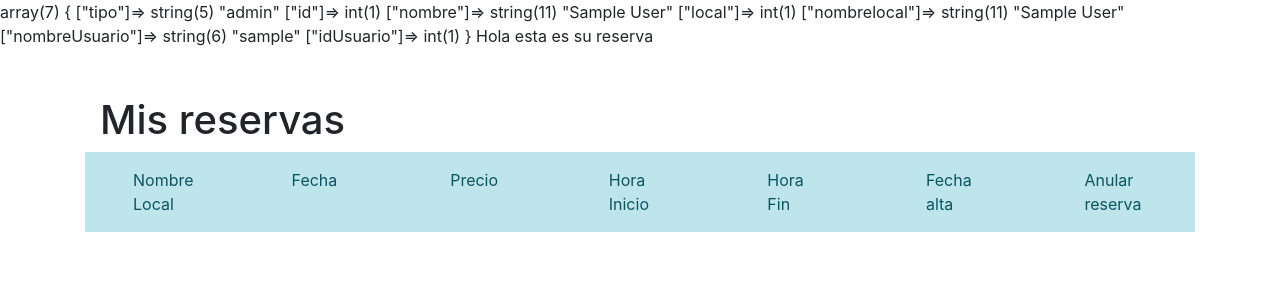
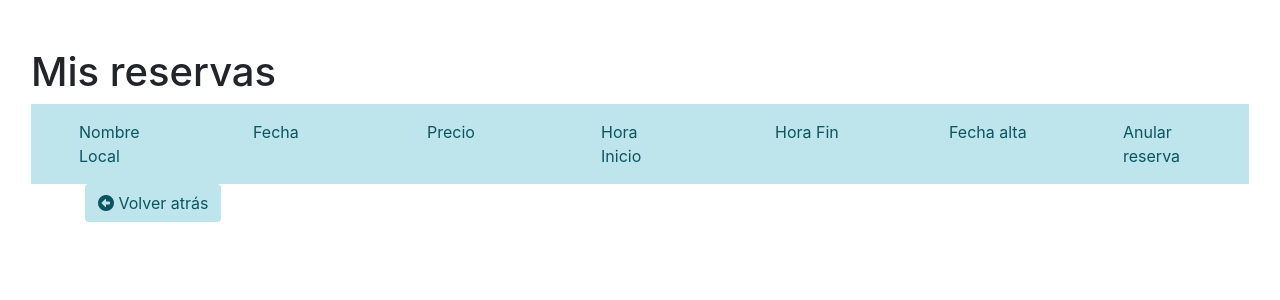
Before and after one commit to vcbeltran/CTC, a PHP site: page /detalleReservaLocalFechaPrecio.php?idReserva=1 in a window 1280 px wide. Shown: the top 300 px of the page. Run offline with PHP 8.4, Linux system fonts and the light colour scheme; the visitor is signed in with stand-in values (Sample User, id 1); data that the repository does not hold is empty; some libraries are stand-ins or nearby versions.

Commit message:
Arreglando parte de reservas. Limpiando líneas de depuración Añado botones de volver a página inicio.

```diff
--- a/consultas/consultasReservas.php
+++ b/consultas/consultasReservas.php
@@ -25,7 +25,7 @@ class consultasReservas {
     public function insertarReserva($fechaRealiza, $idCodigoFecha, $idUsuario){
         $alta = "INSERT INTO RESERVA (FECHAREALIZA, IDLOCALFECHAPRECIO, IDUSUARIO) "
                 . " VALUES ('$fechaRealiza', '$idCodigoFecha', '$idUsuario')";
-        echo $alta;
+
     if ($this->conexion->query($alta)) {
         $this->actualizaReservado($idCodigoFecha);
             return true;
--- a/usuarioOnline/altaReserva.php
+++ b/usuarioOnline/altaReserva.php
@@ -16,10 +16,6 @@ Esta página formaliza una reserva a un usuario.
         $idUsuario = $_SESSION['idUsuario'];
         $idCodigoFecha = $_GET['idReserva'];
         $fechaRealiza = date("Y-m-d");
-
-        echo $idUsuario;
-        echo $idCodigoFecha;
-        echo $fechaRealiza;
 
         $altaReserva = new consultasReservas();
         if ($altaReserva->insertarReserva($fechaRealiza, $idCodigoFecha, $idUsuario)){ ?>
--- a/usuarioOnline/detalleReservaLocalFechaPrecio.php
+++ b/usuarioOnline/detalleReservaLocalFechaPrecio.php
@@ -14,10 +14,9 @@ and open the template in the editor.
         <?php
         session_start();
         include '../consultas/consultasLocalFechaPrecio.php';
-        var_dump($_SESSION);
+        //var_dump($_SESSION);
         $idCodigoFecha = $_GET['idReserva'];
         $idUsuario = null;
-            echo 'Hola esta es su reserva' . $idUsuario;
 
         $idLocal = null;
         $reservado = null;
@@ -28,10 +27,9 @@ and open the template in the editor.
         $datosReservaSeleccionada = $consultaDetalle->detalleLocalFechaPrecio($idCodigoFecha);
 
         ?>
-        <div class="container">
         <div class="container-fluid  mt-5">
-            <h1>Mis reservas </h1>
-            <div class="row">
+            <h1 class="ml-md-3">Mis reservas </h1>
+            <div class="row mr-md-3 ml-md-3">
                 <div class="col list-group-item-info py-3 px-lg-5">Nombre Local</div>
                 <div class="col list-group-item-info py-3 px-lg-5">Fecha </div>
                 <div class="col list-group-item-info py-3 px-lg-5">Precio</div>
@@ -43,15 +41,16 @@ and open the template in the editor.
                 <?php foreach ($datosReservaSeleccionada as $datos): ?>
                     <div class="col  py-3 px-lg-5"><?php echo $datos['nombrelocal'] ?></div>
                     <div class="col  py-3 px-lg-5"><?php echo date("d-m-Y", strtotime($datos['fechareservada'])) ?></div>
-                <div class="col  py-3 px-lg-5"><?php echo $datos['precio']." €" ?></div>
+                    <div class="col  py-3 px-lg-5"><?php echo $datos['precio'] . " €" ?></div>
                     <div class="col  py-3 px-lg-5"><?php echo $datos['horainicio'] ?></div>
-                <div class="col  py-3 px-lg-5"><?php echo $datos['horafin']?></div>
+                    <div class="col  py-3 px-lg-5"><?php echo $datos['horafin'] ?></div>
                     <div class="col  py-3 px-lg-5"><?php echo date("d-m-Y", strtotime($datos['fecharealiza'])) ?></div>
                     <div class="col  py-3 px-lg-5"><a class="btn list-group-item-danger" href='' onclick="javascript:if (!funcion_anular('detalleReservaLocalFechaPrecio.php?idReserva=<?php echo $datos['idlocalfechaprecio'] ?>')) return false"><i class="far fa-calendar-times"></i> Confirma Anular </a></div>
                 <?php endforeach; ?>
-
             </div>
         </div>
+        <div class="container">
+            <a class="btn list-group-item-info" href='listadoReservas.php'><i class="fas fa-arrow-alt-circle-left"></i> Volver atrás</a>
         </div>
     </body>
 </html>
--- a/usuarioOnline/listaLocalFechaPrecioDisponible.php
+++ b/usuarioOnline/listaLocalFechaPrecioDisponible.php
@@ -49,9 +49,9 @@ and open the template in the editor.
                 <div class="col md-2">
                     <a class="btn btn-warning" href="../inicio.php" > <i class="fa fa-home" aria-hidden="true"></i> Vuelva al inicio </a>
                 </div>
-<!--                <div class="col md-2">
-                    <img src='../administrador/<?php //echo $datosDetalleLocal['4'] ?>' alt="local" class="img-thumbnail"/>
-                </div>-->
+                <div class="col md-2">
+                    <img src='../administrador/<?php echo $datosDetalleLocal['4'] ?>' alt="local" class="img-thumbnail"/>
+                </div>
                 <div class="col md-6">
                     <button type='button' class="btn btn-warning" > <i class="far fa-hand-peace"></i> <?php echo "Está reservando para el local: " . $datosDetalleLocal[1] ?> </button>
                 </div>
```
Also changed, not shown: usuarioOnline/detalleLocalFechaPrecioDisponible.php (+2 -8 lines), usuarioOnline/listadoReservas.php (+10 -5 lines). Lines whose indentation alone changed are shown as unchanged.
